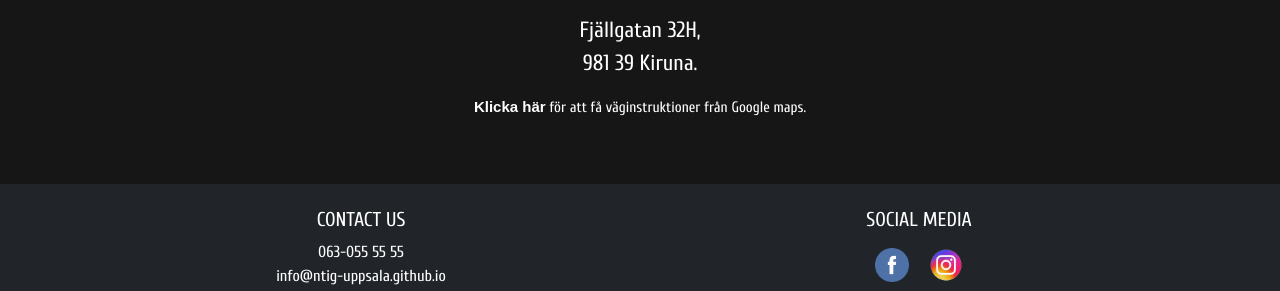
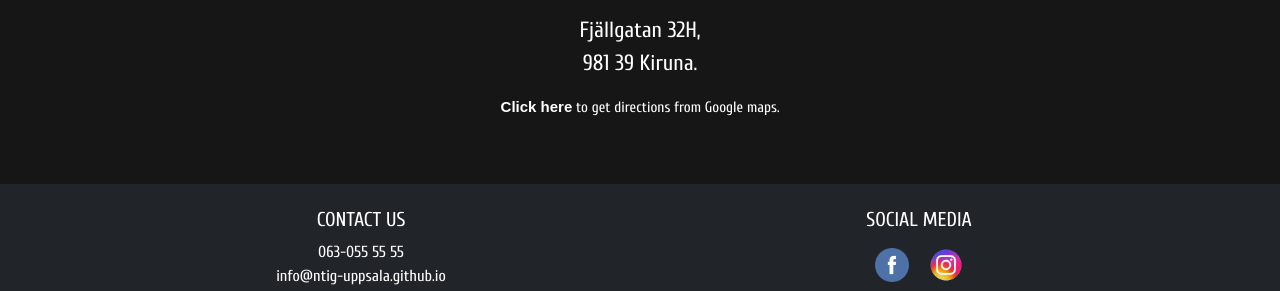
Before and after one commit to NTIG-Uppsala/frisor-cleopatra, a Jekyll site: the page built from wwwroot/english/find-us.html, in a window 1280 px wide and 900 px high, scrolled down 939 px. Shown: the part 428-719 px from the top of the window. Built offline with Jekyll 4.4.1, drawn with Linux system fonts in a browser that asks for light colours.

Commit message:
Minor fixes

```diff
--- a/wwwroot/english/find-us.html
+++ b/wwwroot/english/find-us.html
@@ -76,8 +76,7 @@
 
                             <h2>ADDRESS</h2>
                             <p class="standard-text">Fjällgatan 32H, <br>981 39 Kiruna.</p>
-                            <p class="adress-text"> <a href="https://www.google.com/maps/dir//Fj%C3%A4llgatan+32,+981+39+Kiruna/@67.8660547,20.2318298,17z/data=!4m8!4m7!1m0!1m5!1m1!1s0x45d0ba6368d7c9a3:0xe3887ef038c559b0!2m2!1d20.2340185!2d67.8660547"><b> Klicka här</b></a> för att få väginstruktioner från Google maps.</p>
-
+                            <p class="adress-text"> <a href="https://www.google.com/maps/dir//Fj%C3%A4llgatan+32,+981+39+Kiruna/@67.8660547,20.2318298,17z/data=!4m8!4m7!1m0!1m5!1m1!1s0x45d0ba6368d7c9a3:0xe3887ef038c559b0!2m2!1d20.2340185!2d67.8660547"><b> Click here</b></a> to get directions from Google maps.</p>
                         </div>
                     </div>
                 </div>
--- a/wwwroot/english/index.html
+++ b/wwwroot/english/index.html
@@ -8,7 +8,7 @@ layout: default-eng
             <ul class="standard-text">
                 <li><h2 class="subtitle">Welcome to the most luxurious salon in Kiruna.</h2></li>
                 <li><p class="main-section-app">To book an appointment don't hesitate to call us at <b><a href="tel:0630-555-555">063-055 55 55</a></b>.</p></li>
-                <li><p class="main-section-app">You can even book a housecall appointment, to check if we come to your postal code so<b><a href="#Hembesok">click here</a></b>.</p></li>
+                <li><p class="main-section-app">You can even book a housecall appointment, to check if we come to your postal code so <b><a href="#Hembesok">click here</a></b>.</p></li>
                 <li>
                     <a href="#Tjanster" class="standard-text btn button noselect">SERVICES</a>
                     <a href="#Oppettider" class="standard-text btn button noselect">OPENING HOURS</a>
```
Also changed, not shown: other parts of wwwroot/english/find-us.html (+1 -1 lines).
